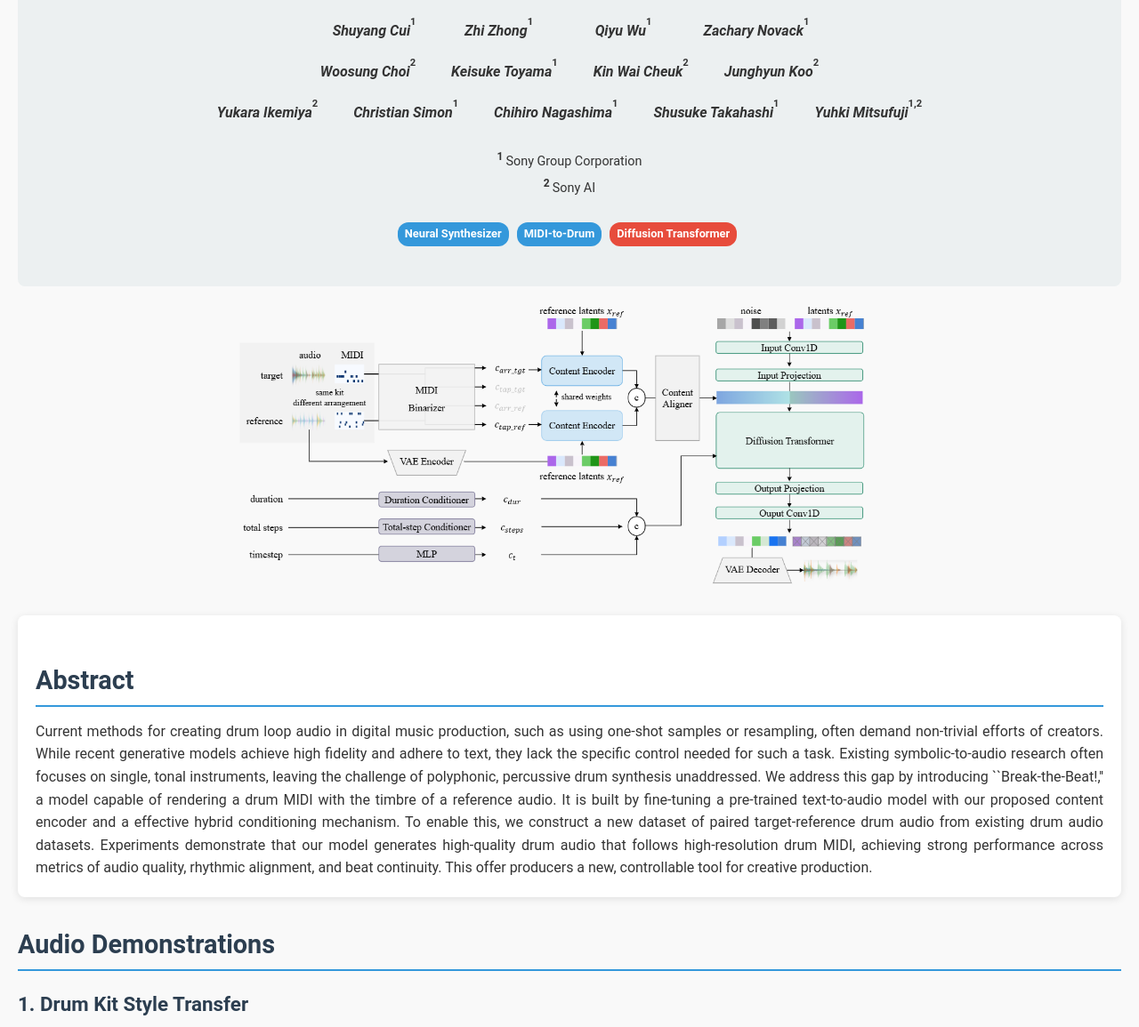
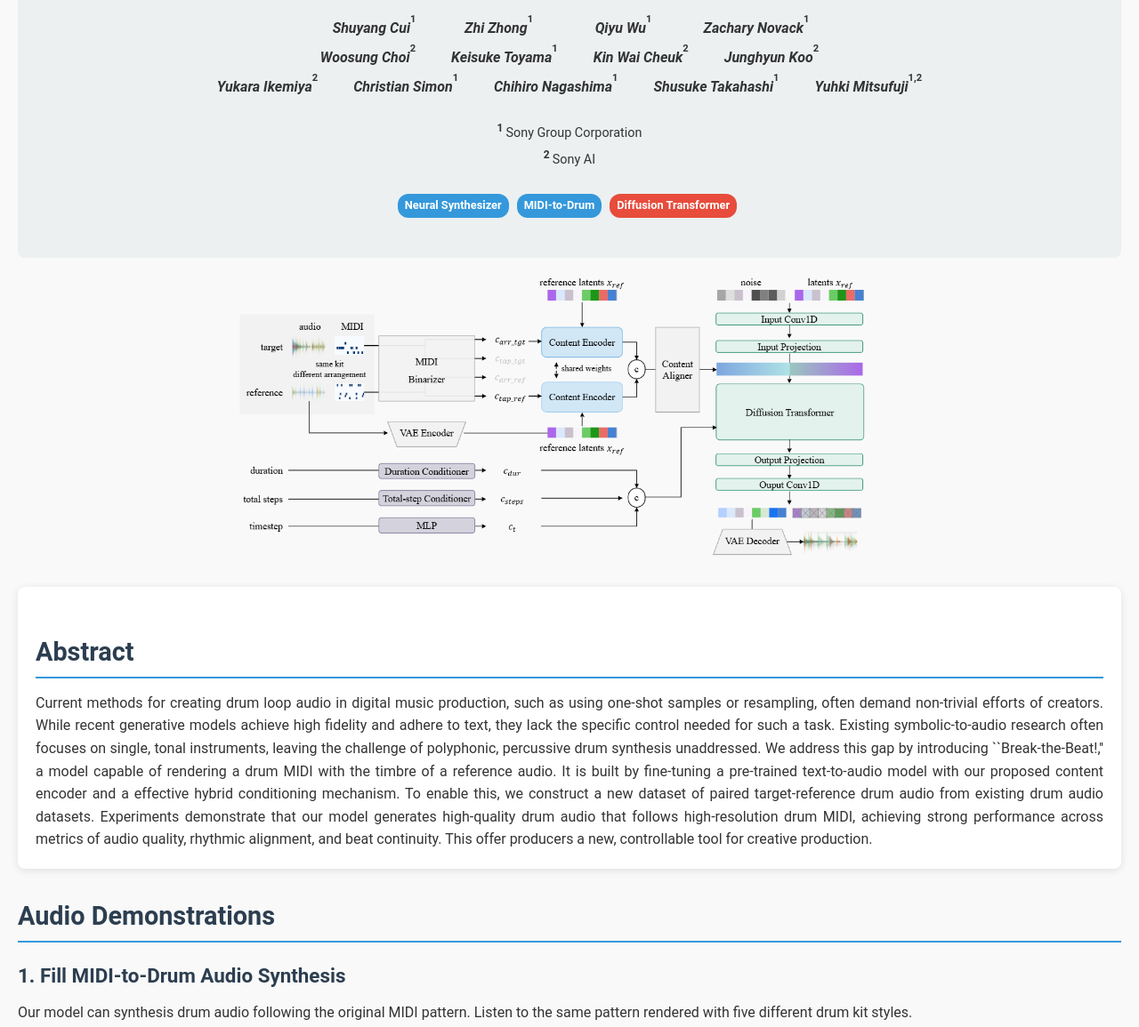
Before and after one commit to ik4sumii/break-the-beat, a plain HTML site: page index.html in a window 1280 px wide. Shown: the part 127-1282 px from the top of the page at 89% size. Drawn offline with Linux system fonts and the light colour scheme.

Commit message:
Update index.html: Adjust author section padding and modify demo section heading for clarity

```diff
--- a/index.html
+++ b/index.html
@@ -67,11 +67,11 @@
             display: flex;
             justify-content: center;
             gap: 20px;
-            margin-bottom: 10px;
+            margin-bottom: 3px; /* 从10px减小到3px */
         }
 
         .author {
-            padding: 5px 10px;
+            padding: 2px 10px; /* 将垂直padding从5px减小到2px */
             text-align: center;
             min-width: 120px;
         }
@@ -317,8 +317,8 @@ It is built by fine-tuning a pre-trained text-to-audio model with our proposed c
         <h2>Audio Demonstrations</h2>
 
         <div class="demo-section">
-            <h3>1. Drum Kit Style Transfer</h3>
-            <p>Our model can generate drum audio in different kit styles while preserving the original MIDI pattern. Listen to the same pattern rendered with five different drum kit styles.</p>
+            <h3>1. Fill MIDI-to-Drum Audio Synthesis</h3>
+            <p>Our model can synthesis drum audio following the original MIDI pattern. Listen to the same pattern rendered with five different drum kit styles.</p>
 
             <table class="demo-table">
                 <tr>
```
